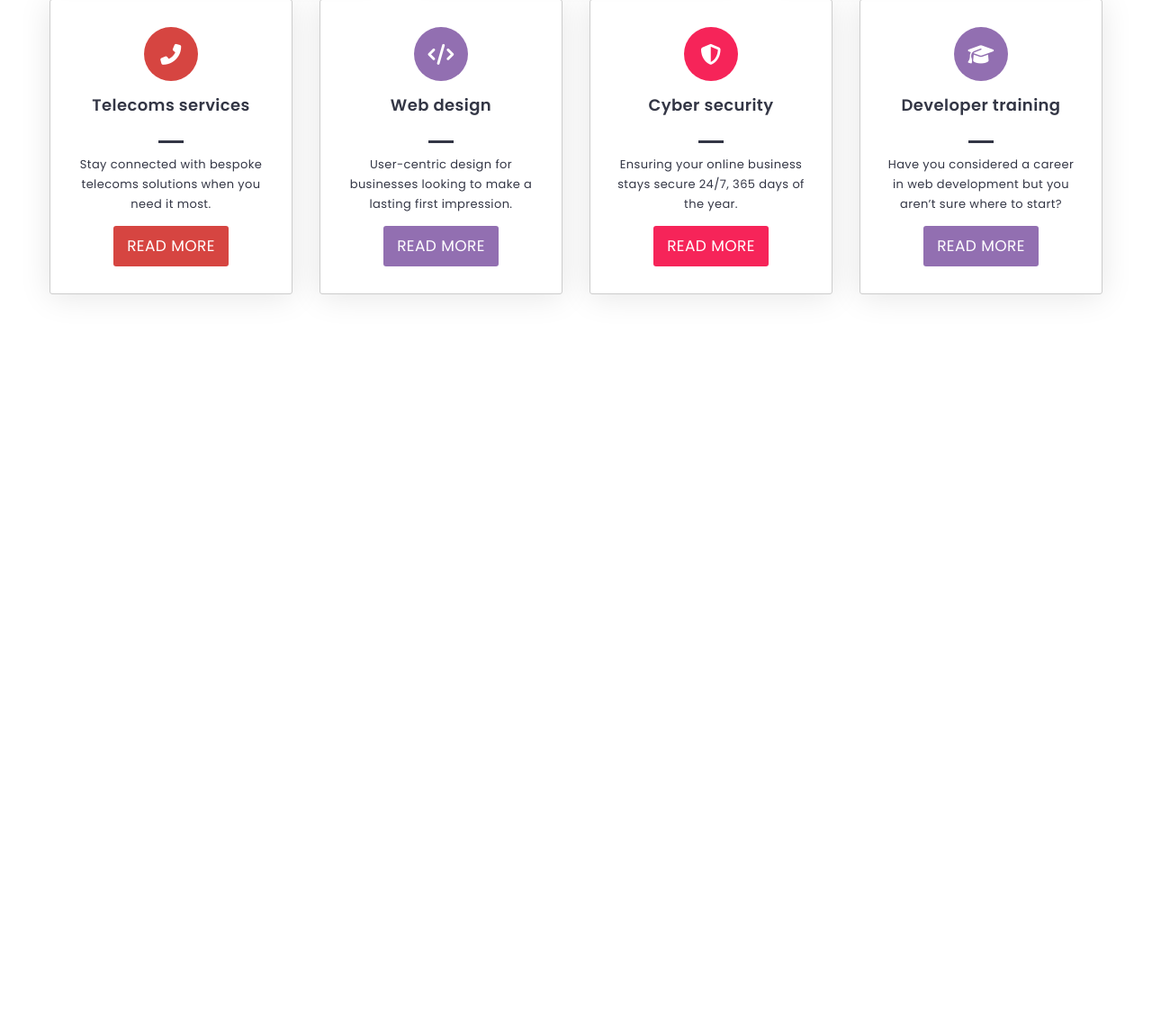
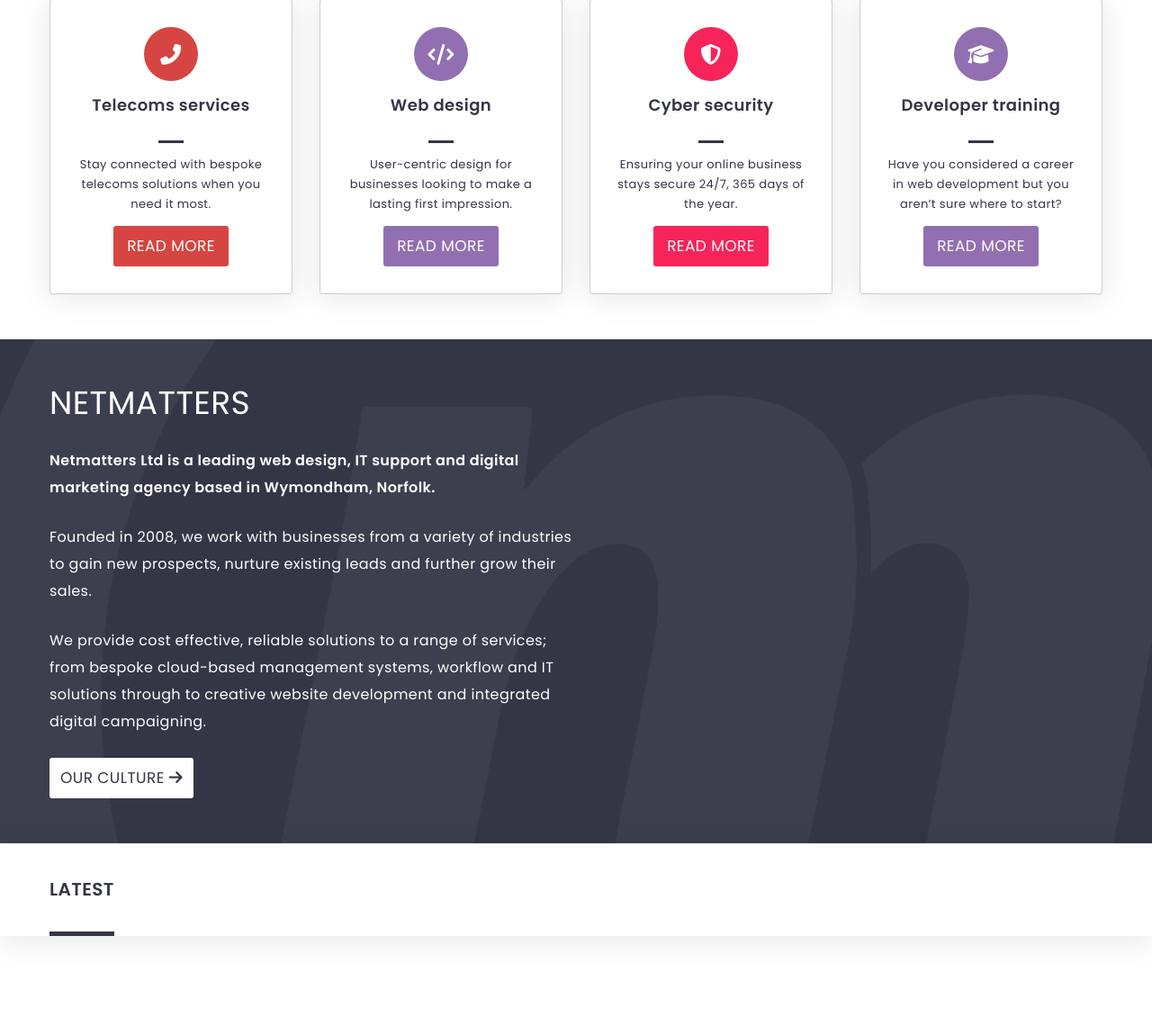
Before and after one commit to tahinia/HTML-CSS-Reflection, a PHP site: page / in a window 1280 px wide. Shown: the part 1279-2419 px from the top of the page at 90% size. Before the commit the page ends 1609 px from the top, so only its background shows below. Run offline with PHP 8.4, Linux system fonts and the light colour scheme; some libraries are stand-ins or nearby versions.

Commit message:
addition of about page and beginning of latest section

```diff
--- a/index.html
+++ b/index.html
@@ -1,5 +1,6 @@
 <!DOCTYPE html>
 <html lang="en">
+
 <head>
   <meta charset="UTF-8">
   <meta http-equiv="X-UA-Compatible" content="IE=edge">
@@ -14,6 +15,7 @@
   <!-- scripts -->
   <script src="https://kit.fontawesome.com/d9dd6a6053.js" crossorigin="anonymous"></script>
 </head>
+
 <body>
   <!-- header with icon, buttons and search bar -->
 
@@ -34,7 +36,7 @@
 
   <!-- nav bar -->
   <div class="main-navigation">
-      <ul class= "inner-nav">
+    <ul class="inner-nav">
       <li> Web Design
         <ul role="menu">
           <li>stylish websites</li>
@@ -108,7 +110,7 @@
       <div class="hero-content">
         <div class="hero-text">
           <h1 class="h1-heading">Web Design</h1>
-            <p>For businesses looking to make a strong  <br>
+          <p>For businesses looking to make a strong <br>
             and effective first impression.</p>
           <a class="btn btn-hero">
             <span>Find out more </span><i class="fas fa-arrow-right"></i>
@@ -163,7 +165,8 @@
             <h2>Digital marketing</h2>
             <span class="line"></span>
             <p>
-              Driving brand awareness and ROI through creative digital marketing campaigns. We review and monitor online performances.
+              Driving brand awareness and ROI through creative digital marketing campaigns. We review and monitor online
+              performances.
             </p>
             <span class="btn-container">
               <span class="btn btn-digital"> Read More</span>
@@ -234,9 +237,55 @@
     </div>
   </div>
   <!-- another hero banner -->
+  <div id="about-container">
+    <div class="about-content margin-width">
+      <div class="about-inner">
+        <h1>Netmatters</h1>
+        <p>
+          <strong>
+            Netmatters Ltd is a leading web design, IT support and digital marketing agency based in Wymondham, Norfolk.
+          </strong>
+        </p>
+        <p>
+          Founded in 2008, we work with businesses from a variety of industries to gain new prospects, nurture existing
+          leads and further grow their sales.
+        </p>
+        <p>
+          We provide cost effective, reliable solutions to a range of services; from bespoke cloud-based management
+          systems, workflow and IT solutions through to creative website development and integrated digital campaigning.
+        </p>
+        <a href="#">
+          <div class="btn about-button">
+            Our Culture
+            <i class="fas fa-arrow-right" aria-hidden="true"></i>
+          </div>
+        </a>
+      </div>
+
+    </div>
+  </div>
 
   <!-- news section -->
+  <div id="latest-container">
+    <div class="top-container">
+      <div class="latest-top margin-width">
+        <span class="latest">Latest</span>
+      </div>
+    </div>
+    <div class="section margin-width">
+      <div class="cards-news">
+        <div class="news-1">
 
+        </div>
+        <div class="news-2">
+
+        </div>
+        <div class="news-3">
+
+        </div>
+      </div>
+    </div>
+  </div>
   <!-- logo section -->
 
   <!-- newsletter section -->
@@ -244,4 +293,5 @@
   <!-- footer -->
 
 </body>
+
 </html>
--- /dev/null
+++ b/scss/_about.scss
@@ -0,0 +1,51 @@
+#about-container{
+    background-color: #333645;
+    color: #fff;
+    padding-top: 50px;
+    padding-bottom: 50px;
+
+    @include mq('md'){
+        background-image: url("../img/branded.png");
+        background-repeat: no-repeat;
+        background-position: 100%;
+        background-size: auto 100%;
+    }
+}
+
+.about-content{
+    padding-left: 15px;
+    padding-right: 15px;
+    margin-left: auto;
+    margin-right: auto;
+
+    h1{
+        font-size: 2.25rem;
+        font-weight: 400;
+        text-transform: uppercase;
+        margin-top: 0;
+        margin-bottom: 28px;
+    }
+
+    p{
+        margin-bottom: 25px;
+        line-height: 1.875rem;;
+    }
+
+}
+
+.about-button{
+    color: #333645;
+    background-color: #fff;
+    padding-left: 12px;
+    padding-right: 12px;
+
+    &:hover{
+        background-color: #ebebeb;
+    }
+}
+
+.about-inner{
+    @include mq('lg'){
+        width: 50%;
+    }
+}
--- a/scss/_base.scss
+++ b/scss/_base.scss
@@ -23,3 +23,23 @@
     padding-top: 50px;
     padding-bottom: 50px;
 }
+
+.margin-width{
+    @include mq('sm'){
+        width:750px;
+        margin-left: auto;
+        margin-right: auto;
+    }
+
+    @include mq('md'){
+        width: 970px;
+        margin-left: auto;
+        margin-right: auto;
+    }
+
+    @include mq('lg'){
+        width:1200px;
+        margin-left: auto;
+        margin-right: auto;
+    }
+}
--- a/scss/_card.scss
+++ b/scss/_card.scss
@@ -203,6 +203,7 @@
     flex-direction: column;
     border: 1px solid #ccc;
     border-radius: 3px;
+    flex: 1 100%;
     padding: 30px;
     box-shadow: 0 3px 35px rgba(0,0,0,.1);
 }
--- /dev/null
+++ b/scss/_latest.scss
@@ -0,0 +1,28 @@
+.latest-top {
+    font-size: 1.25rem;
+    font-weight: 600;
+    letter-spacing: .4px;
+    text-transform: uppercase;
+    color: #333645;
+    padding: 40px 15px;
+}
+
+.top-container {
+    box-shadow: 0 5px 35px rgba(0, 0, 0, 0.1);
+}
+
+.latest {
+    position: relative;
+    margin: 40px auto;
+
+    &::after {
+        content: "";
+        position: absolute;
+        background-color: #333645;
+        height: 5px;
+        top: 61px;
+        bottom: 0px;
+        left: 0px;
+        right: 0px;
+    }
+}
--- a/scss/style.css
+++ b/scss/style.css
@@ -24,6 +24,30 @@
 .section {
   padding-top: 50px;
   padding-bottom: 50px;
+}
+
+@media (min-width: 768px) {
+  .margin-width {
+    width: 750px;
+    margin-left: auto;
+    margin-right: auto;
+  }
+}
+
+@media (min-width: 992px) {
+  .margin-width {
+    width: 970px;
+    margin-left: auto;
+    margin-right: auto;
+  }
+}
+
+@media (min-width: 1260px) {
+  .margin-width {
+    width: 1200px;
+    margin-left: auto;
+    margin-right: auto;
+  }
 }
 
 .header-buttons {
@@ -371,6 +395,9 @@
           flex-direction: column;
   border: 1px solid #ccc;
   border-radius: 3px;
+  -webkit-box-flex: 1;
+      -ms-flex: 1 100%;
+          flex: 1 100%;
   padding: 30px;
   -webkit-box-shadow: 0 3px 35px rgba(0, 0, 0, 0.1);
           box-shadow: 0 3px 35px rgba(0, 0, 0, 0.1);
@@ -454,4 +481,87 @@
   background-color: #f62459;
   border-color: #f62459;
 }
+
+#about-container {
+  background-color: #333645;
+  color: #fff;
+  padding-top: 50px;
+  padding-bottom: 50px;
+}
+
+@media (min-width: 992px) {
+  #about-container {
+    background-image: url("../img/branded.png");
+    background-repeat: no-repeat;
+    background-position: 100%;
+    background-size: auto 100%;
+  }
+}
+
+.about-content {
+  padding-left: 15px;
+  padding-right: 15px;
+  margin-left: auto;
+  margin-right: auto;
+}
+
+.about-content h1 {
+  font-size: 2.25rem;
+  font-weight: 400;
+  text-transform: uppercase;
+  margin-top: 0;
+  margin-bottom: 28px;
+}
+
+.about-content p {
+  margin-bottom: 25px;
+  line-height: 1.875rem;
+}
+
+.about-button {
+  color: #333645;
+  background-color: #fff;
+  padding-left: 12px;
+  padding-right: 12px;
+}
+
+.about-button:hover {
+  background-color: #ebebeb;
+}
+
+@media (min-width: 1260px) {
+  .about-inner {
+    width: 50%;
+  }
+}
+
+.latest-top {
+  font-size: 1.25rem;
+  font-weight: 600;
+  letter-spacing: .4px;
+  text-transform: uppercase;
+  color: #333645;
+  padding: 40px 15px;
+}
+
+.top-container {
+  -webkit-box-shadow: 0 5px 35px rgba(0, 0, 0, 0.1);
+          box-shadow: 0 5px 35px rgba(0, 0, 0, 0.1);
+}
+
+.latest {
+  position: relative;
+  margin: 40px auto;
+}
+
+.latest::after {
+  content: "";
+  position: absolute;
+  background-color: #333645;
+  height: 5px;
+  top: 61px;
+  bottom: 0px;
+  left: 0px;
+  right: 0px;
+}
 /*# sourceMappingURL=style.css.map */
--- a/scss/style.scss
+++ b/scss/style.scss
@@ -25,3 +25,6 @@
 
 //Card
 @import './card';
+
+@import "about";
+@import "latest";
```
Also changed, not shown: img/branded.png (added), 1 other file. Lines whose indentation alone changed are shown as unchanged.
